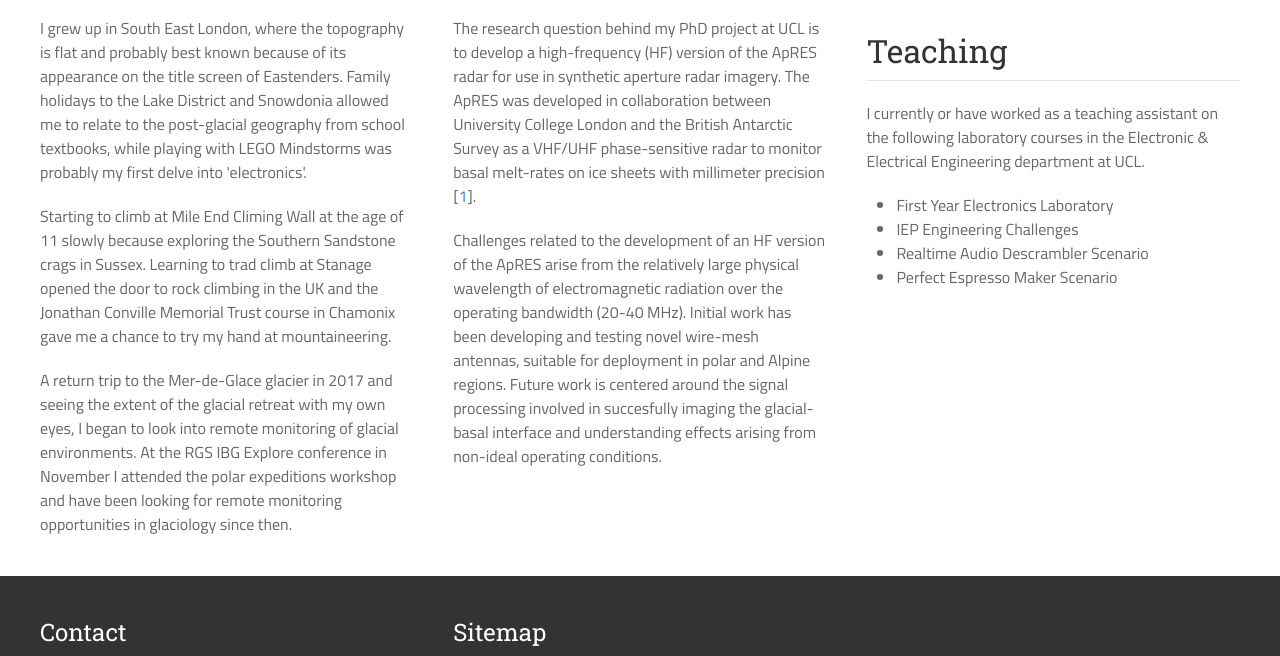
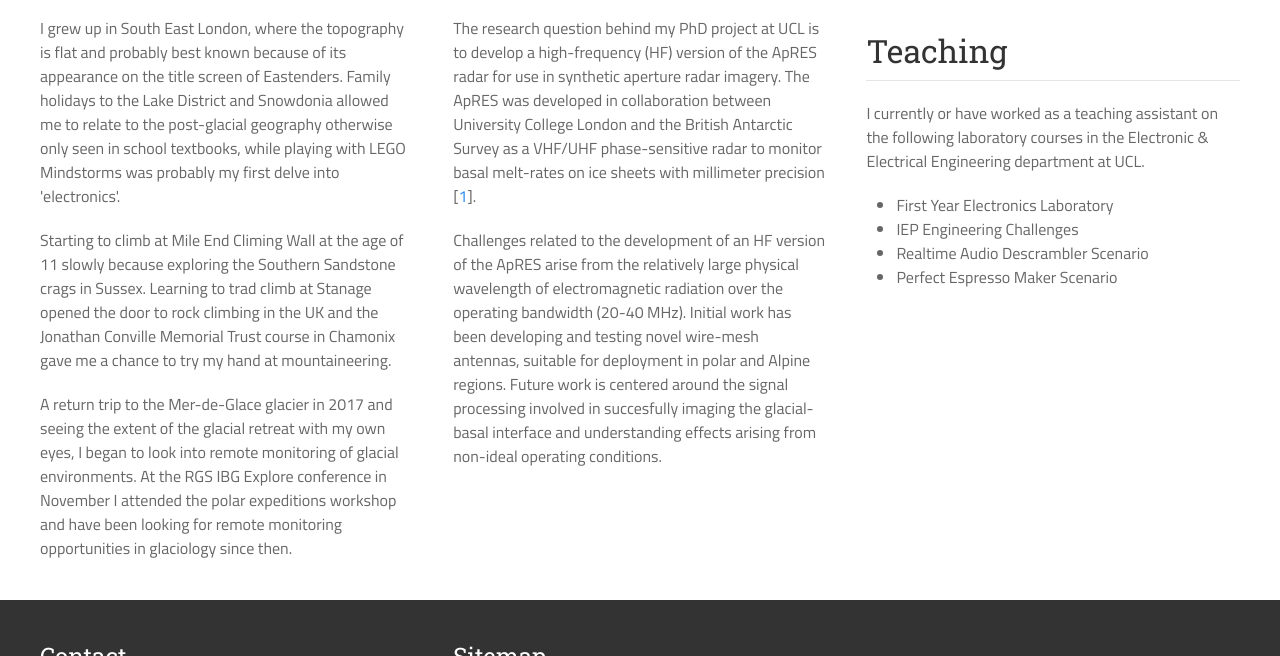
Before and after one commit to jonodhawkins/jonodhawkins.github.io, a Jekyll site: the page built from about.html, in a window 1280 px wide and 900 px high, scrolled down 901 px, cut to the strip 244-900 px from the top of the window. Built offline with Jekyll 4.4.1, drawn with Linux system fonts in a browser that asks for light colours.

Commit message:
Spelling

```diff
--- a/about.html
+++ b/about.html
@@ -12,7 +12,7 @@
     <div class="uk-width-1-1 uk-height-small uk-margin-bottom uk-background-image uk-background-center-center uk-background-cover" data-src="/assets/img/pointlash.jpg" alt="" uk-img>
     </div>
     <p>
-      I grew up in South East London, where the topography is flat and probably best known because of its appearance on the title screen of Eastenders.  Family holidays to the Lake District and Snowdonia allowed me to relate to the post-glacial geography from school textbooks, while playing with LEGO Mindstorms was probably my first delve into 'electronics'.
+      I grew up in South East London, where the topography is flat and probably best known because of its appearance on the title screen of Eastenders.  Family holidays to the Lake District and Snowdonia allowed me to relate to the post-glacial geography otherwise only seen in school textbooks, while playing with LEGO Mindstorms was probably my first delve into 'electronics'.
     </p>
     <p>
       Starting to climb at Mile End Climing Wall at the age of 11 slowly because exploring the Southern Sandstone crags in Sussex.  Learning to trad climb at Stanage opened the door to rock climbing in the UK and the Jonathan Conville Memorial Trust course in Chamonix gave me a chance to try my hand at mountaineering.
```
